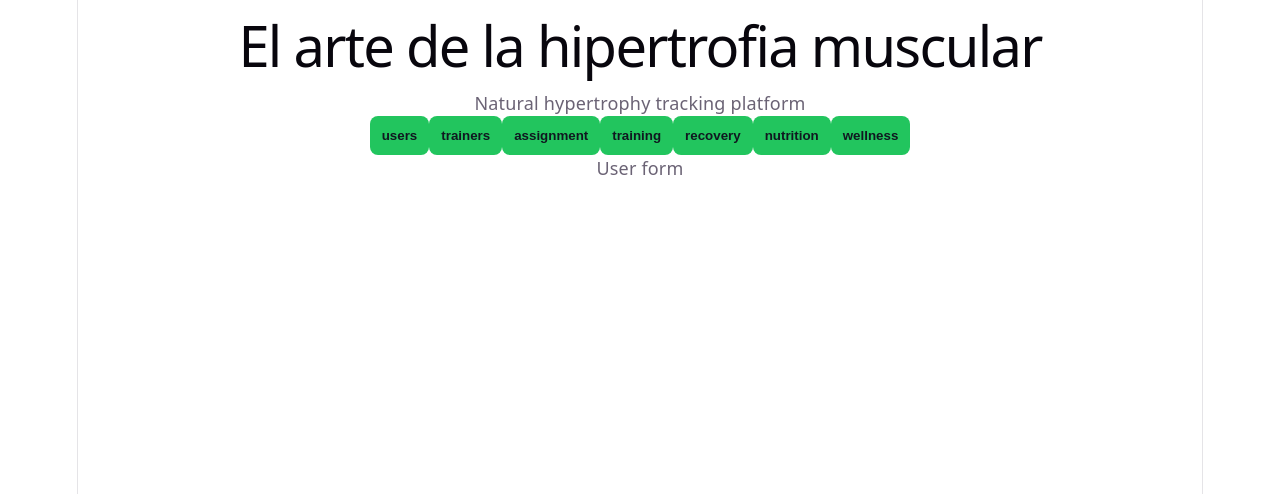
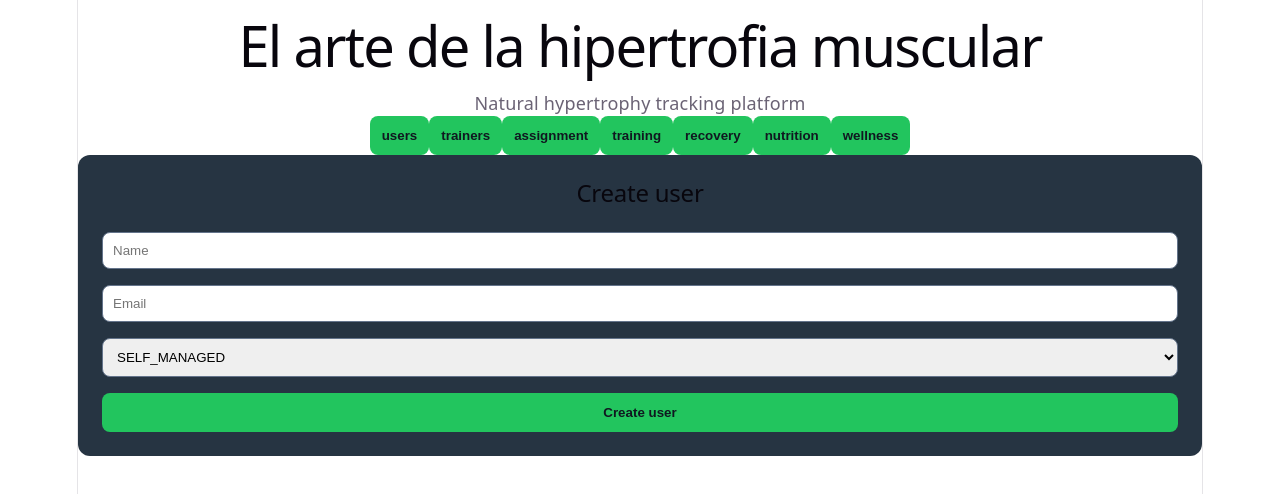
Before and after one commit to anaruth-hub/hypertrophy-art-app, a React app in the folder frontend/: page / in a window 1280 px wide. Shown: the top 494 px of the page. Built offline with nearby package versions, Linux system fonts and the light colour scheme; the HTML template or start-up script is replaced by a standard one.

Commit message:
refactor(frontend): move user form into dashboard component

```diff
--- a/frontend/src/components/forms/UserForm.jsx
+++ b/frontend/src/components/forms/UserForm.jsx
@@ -1,5 +1,81 @@
+import { useState } from "react";
+import { API_BASE_URL } from "../../services/api";
+
 function UserForm() {
-  return <div>User form</div>;
+  const [userForm, setUserForm] = useState({
+    name: "",
+    email: "",
+    mode: "SELF_MANAGED",
+  });
+
+  const [userMessage, setUserMessage] = useState("");
+
+  function handleUserChange(event) {
+    const { name, value } = event.target;
+    setUserForm({ ...userForm, [name]: value });
+  }
+
+  async function handleUserSubmit(event) {
+    event.preventDefault();
+
+    try {
+      const response = await fetch(`${API_BASE_URL}/api/users`, {
+        method: "POST",
+        headers: {
+          "Content-Type": "application/json",
+        },
+        body: JSON.stringify(userForm),
+      });
+
+      if (!response.ok) {
+        throw new Error("Could not create user");
+      }
+
+      const createdUser = await response.json();
+
+      setUserMessage(`User created: ${createdUser.name}`);
+
+      setUserForm({
+        name: "",
+        email: "",
+        mode: "SELF_MANAGED",
+      });
+    } catch (error) {
+      setUserMessage("Error creating user");
+    }
+  }
+
+  return (
+    <form className="form-card" onSubmit={handleUserSubmit}>
+      <h2>Create user</h2>
+
+      <input
+        name="name"
+        placeholder="Name"
+        value={userForm.name}
+        onChange={handleUserChange}
+        required
+      />
+
+      <input
+        name="email"
+        type="email"
+        placeholder="Email"
+        value={userForm.email}
+        onChange={handleUserChange}
+        required
+      />
+
+      <select name="mode" value={userForm.mode} onChange={handleUserChange}>
+        <option value="SELF_MANAGED">SELF_MANAGED</option>
+        <option value="SUPERVISED">SUPERVISED</option>
+      </select>
+
+      <button type="submit">Create user</button>
+
+      {userMessage && <p className="message">{userMessage}</p>}
+    </form>
+  );
 }
 
 export default UserForm;
```
